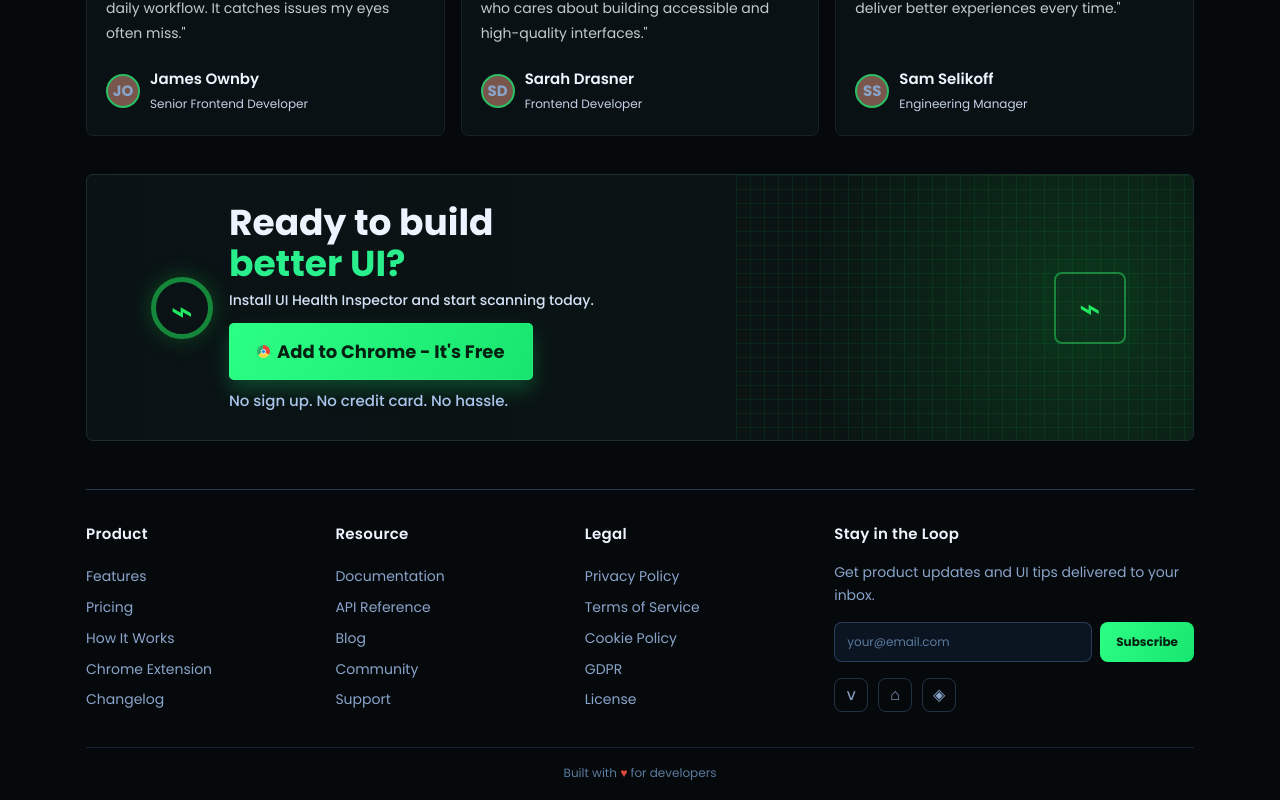
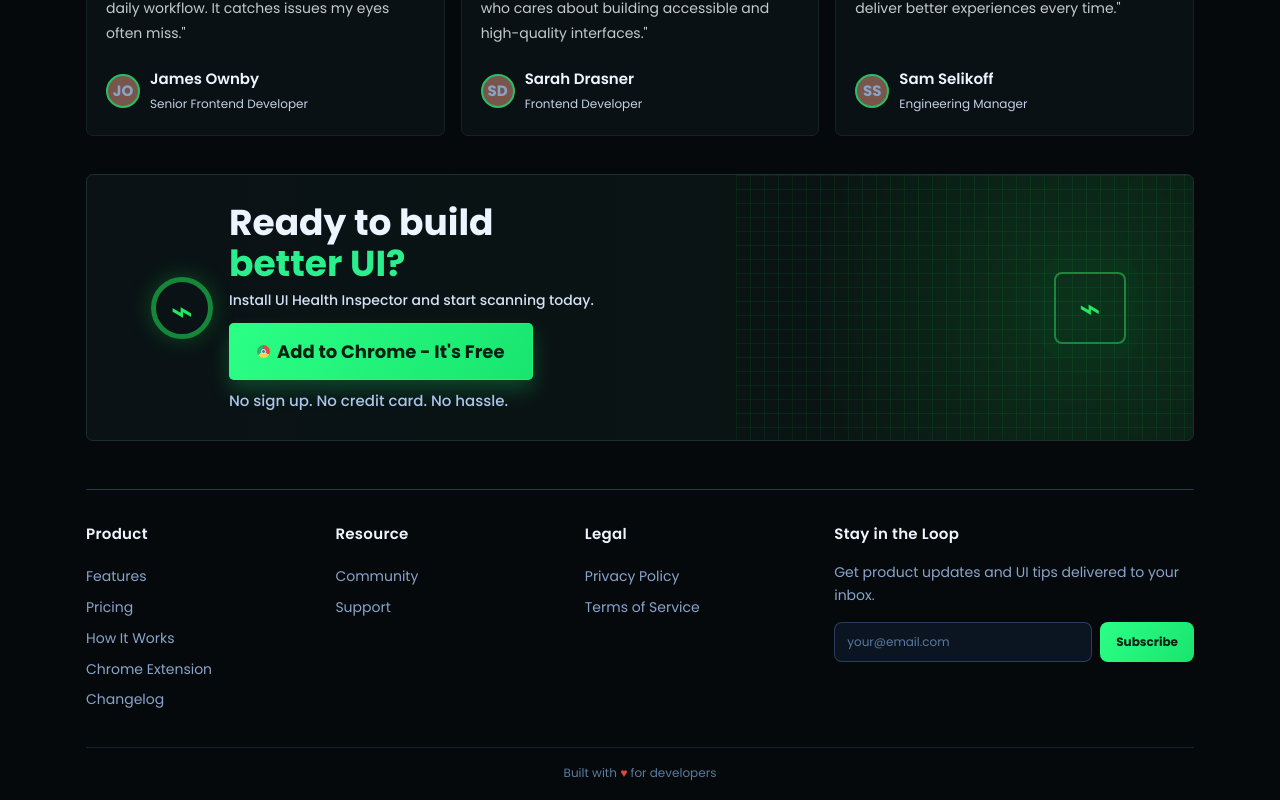
Before and after one commit to Danielchinasa/ui-health-inspector-web, a React (Vite) app: page / in a window 1280 px wide. Shown: the part 1667-2467 px from the top of the page. Built offline with nearby package versions, Linux system fonts and the light colour scheme.

Commit message:
Trim footer: remove social icons, slim down Resource and Legal columns

```diff
--- a/src/App.jsx
+++ b/src/App.jsx
@@ -234,9 +234,6 @@
           </div>
           <div className="footer-col">
             <h4>Resource</h4>
-            <a href="#">Documentation</a>
-            <a href="#">API Reference</a>
-            <a href="#">Blog</a>
             <a href="#">Community</a>
             <a href="#">Support</a>
           </div>
@@ -244,9 +241,6 @@
             <h4>Legal</h4>
             <a href="#">Privacy Policy</a>
             <a href="#">Terms of Service</a>
-            <a href="#">Cookie Policy</a>
-            <a href="#">GDPR</a>
-            <a href="#">License</a>
           </div>
           <div className="footer-col">
             <h4>Stay in the Loop</h4>
@@ -254,11 +248,6 @@
             <div className="footer-subscribe">
               <input type="email" placeholder="your@email.com" />
               <button type="button">Subscribe</button>
-            </div>
-            <div className="footer-social">
-              <a href="#" aria-label="Twitter/X">𝗏</a>
-              <a href="#" aria-label="GitHub">⌂</a>
-              <a href="#" aria-label="Discord">◈</a>
             </div>
           </div>
         </div>
```
